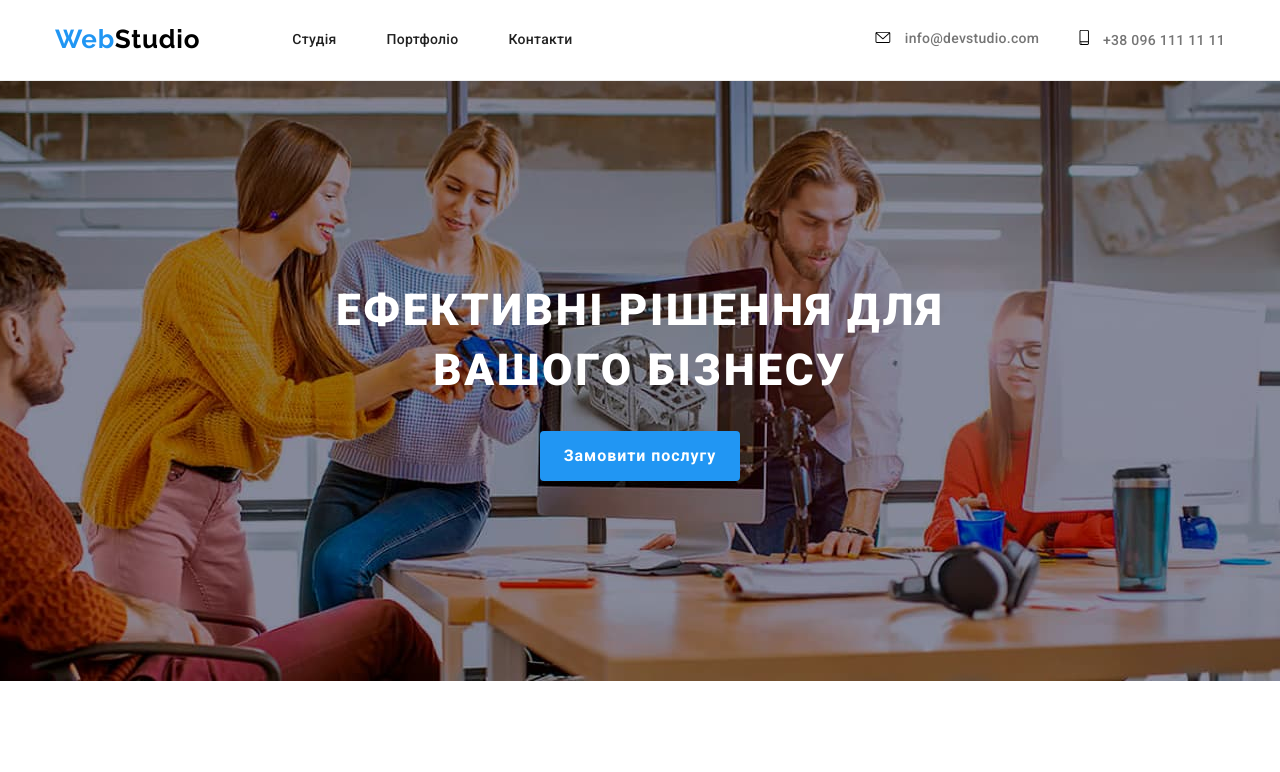
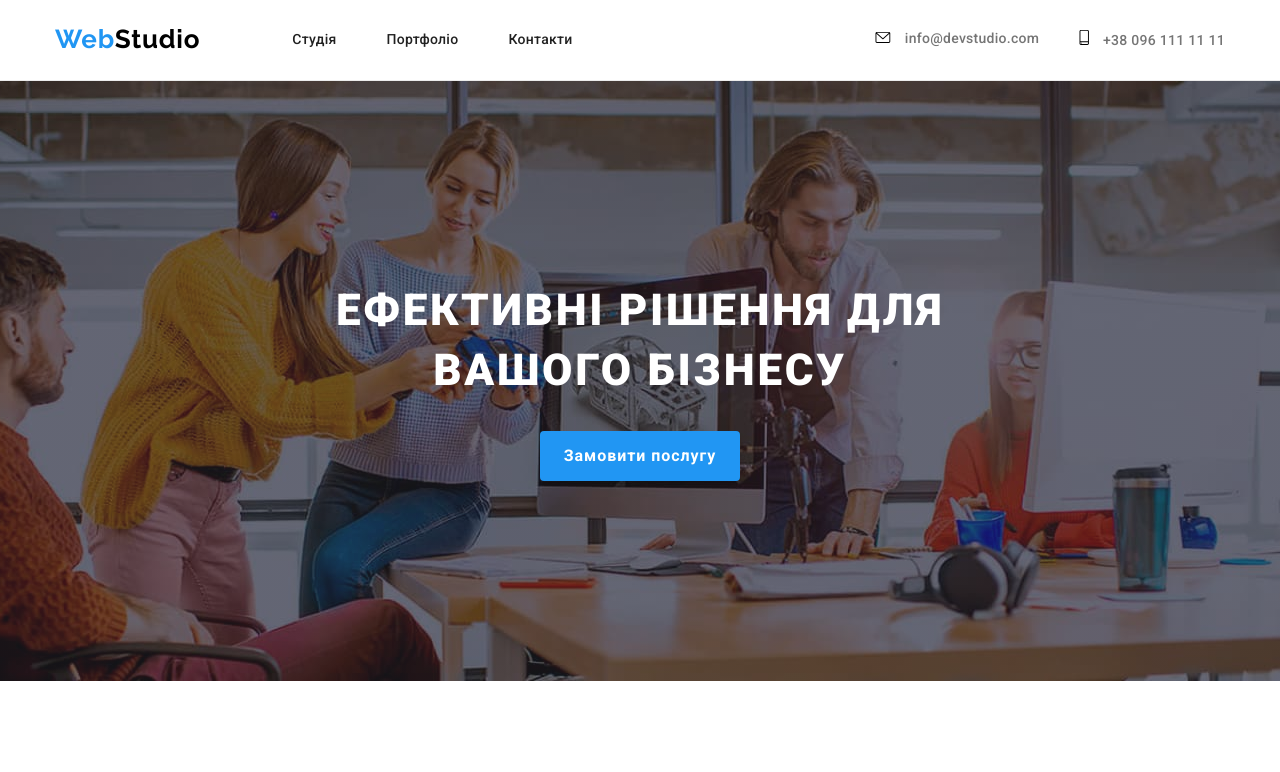
Before and after one commit to AnatoliiBK/goit-markup-hw-04, a plain HTML site: page index.html in a window 1280 px wide. Shown: the top 772 px of the page. Drawn offline with nearby package versions, Linux system fonts and the light colour scheme.

Commit message:
Gradient OK

```diff
--- a/css/styles.css
+++ b/css/styles.css
@@ -173,19 +173,11 @@ body {
 /* ГОЛОВНА */
 
 .hero-section {
-    /*
-    background: rgb(2,0,36);
-    background: linear-gradient(90deg, rgba(2,0,36,1) 0%, rgba(47,48,58,1) 40%);*/
-
-   /* background: rgb(173,172,177);
-    background: linear-gradient(0deg, rgba(173,172,177,1) 0%);*/
-    background-image:url(../img/Img\ -hero.jpg);
-    background-image: linear-gradient(0deg, #2F303A);
     background-size: cover;
     background-position: center center;
     background-repeat: no-repeat;
-   /* background-color: var(--brand-color-backgraund); */
-
+    background-image: linear-gradient(rgba(47, 48, 58, 0.4), rgba(47, 48, 58, 0.4)), url(../img/hero.jpg);
+    background-color: var(--brand-color-backgraund);
     padding-top: 200px;
     padding-bottom: 200px;
 }
```
Also changed, not shown: index.html (+1 -1 lines), img/Img-overlay.jpg (deleted), img/hero.jpg (renamed from img/Img -hero.jpg).
